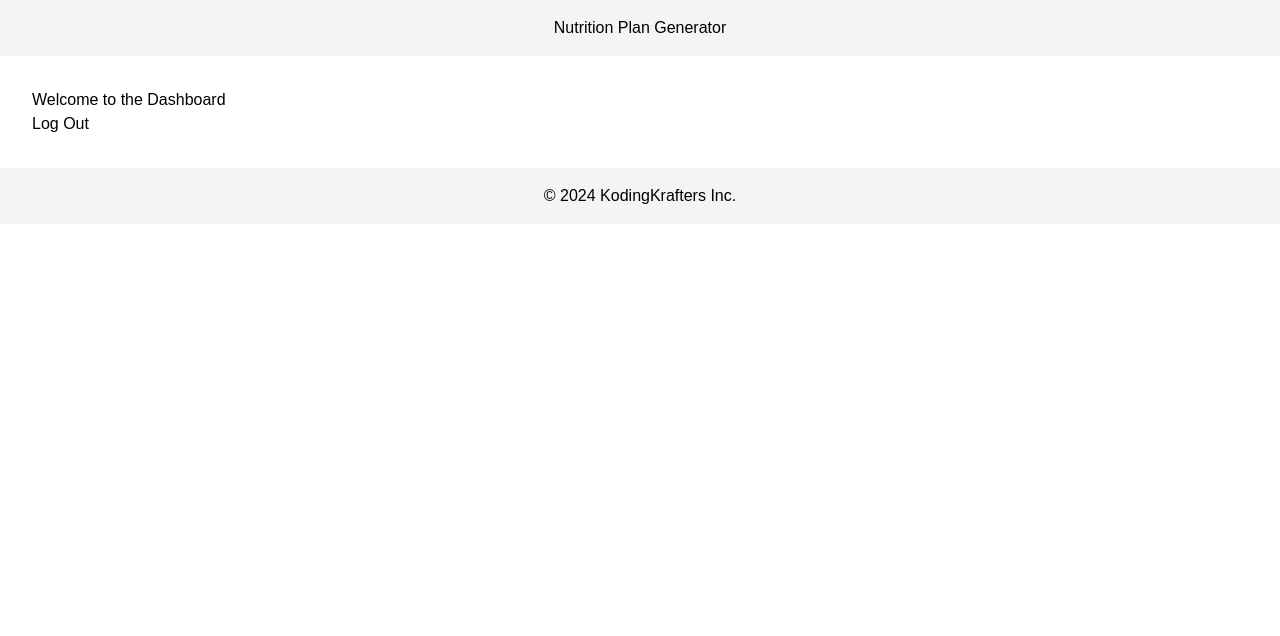
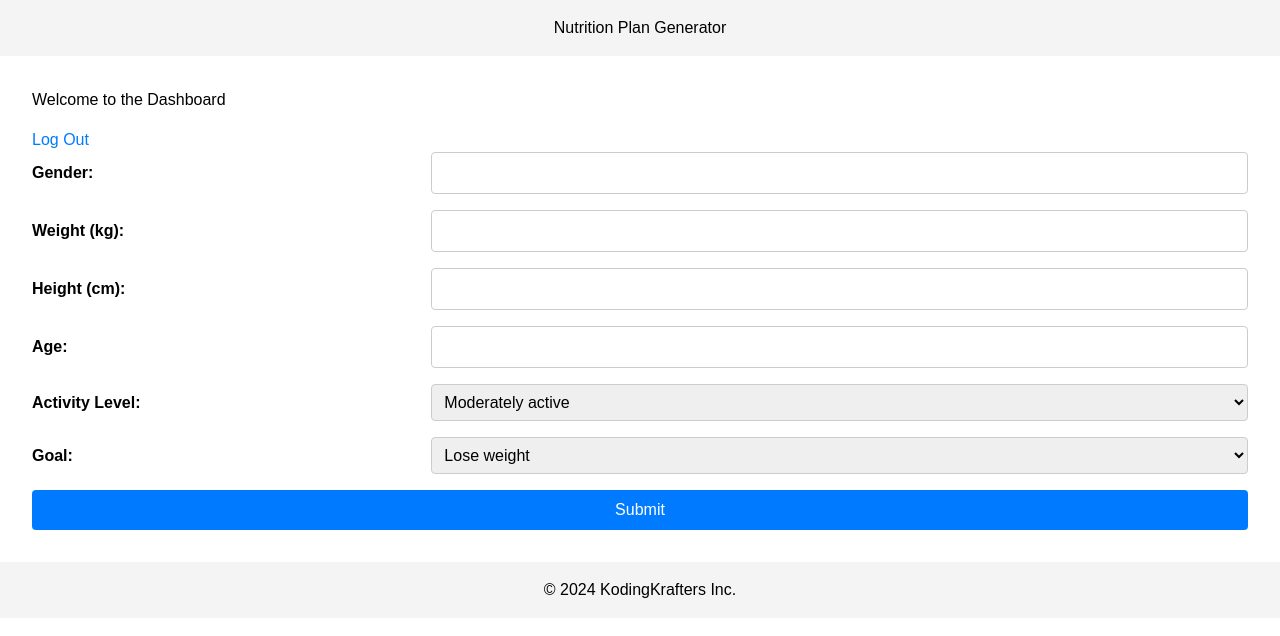
Before and after one commit to sajeeshkumar/nutriplan-frontend, a Next.js app: page /dashboard in a window 1280 px wide. Shown: the top 636 px of the page. Built offline with nearby package versions, Linux system fonts and the light colour scheme; sample sign-in values are in the browser's storage.

Commit message:
Added new dashboard which calls calorie intake

```diff
--- a/app/dashboard/page.js
+++ b/app/dashboard/page.js
@@ -1,10 +1,23 @@
 'use client';
 
+import { useState, useEffect } from 'react';
 import { useRouter } from 'next/navigation';
-import { useEffect } from 'react';
 
 export default function Dashboard() {
   const router = useRouter();
+
+  // State to hold the form data
+  const [formData, setFormData] = useState({
+    gender: '',
+    weight: '',
+    height: '',
+    age: '',
+    activity_level: 'moderately active',
+    goal: 'lose weight',
+  });
+
+  // State to hold the API response data
+  const [apiResponse, setApiResponse] = useState(null);
 
   useEffect(() => {
     // Check if the user is authenticated
@@ -13,7 +26,7 @@ export default function Dashboard() {
       // Redirect to login if not authenticated
       router.push('/');
     }
-  }, []);
+  }, [router]);
 
   const handleLogout = () => {
     // Clear any client-side authentication data
@@ -22,12 +35,197 @@ export default function Dashboard() {
     router.push('/');
   };
 
+  const handleChange = (e) => {
+    const { name, value } = e.target;
+    setFormData((prevState) => ({
+      ...prevState,
+      [name]: value,
+    }));
+  };
+
+  const handleSubmit = async (e) => {
+    e.preventDefault();
+
+    const { gender, weight, height, age, activity_level, goal } = formData;
+
+    // Prepare the JSON to send to the API
+    const requestBody = {
+      gender,
+      weight: parseInt(weight),
+      height: parseInt(height),
+      age: parseInt(age),
+      activity_level,
+      goal,
+    };
+
+    try {
+      const res = await fetch(`${process.env.NEXT_PUBLIC_CALORIE_INTAKE_API_HOST}/calculate-calories`, {
+        method: 'POST',
+        headers: {
+          'Content-Type': 'application/json',
+        },
+        body: JSON.stringify(requestBody),
+      });
+
+      const data = await res.json();
+      setApiResponse(data); // Update API response
+    } catch (error) {
+      console.error('Error making API call:', error);
+    }
+  };
+
   return (
-    <div>
+    <div className="dashboard-container">
       <h1>Welcome to the Dashboard</h1>
-      <button className="logout-button" onClick={handleLogout}>
+
+      {/* Logout Link */}
+      <a
+        href="#"
+        className="logout-link"
+        onClick={handleLogout}
+      >
         Log Out
-      </button>
+      </a>
+
+      {/* Form to input details */}
+      <form onSubmit={handleSubmit} className="form-container">
+        <div className="form-group">
+          <label htmlFor="gender" className="form-label">Gender:</label>
+          <input
+            type="text"
+            id="gender"
+            name="gender"
+            value={formData.gender}
+            onChange={handleChange}
+            required
+            className="form-input"
+          />
+        </div>
+
+        <div className="form-group">
+          <label htmlFor="weight" className="form-label">Weight (kg):</label>
+          <input
+            type="number"
+            id="weight"
+            name="weight"
+            value={formData.weight}
+            onChange={handleChange}
+            required
+            className="form-input"
+          />
+        </div>
+
+        <div className="form-group">
+          <label htmlFor="height" className="form-label">Height (cm):</label>
+          <input
+            type="number"
+            id="height"
+            name="height"
+            value={formData.height}
+            onChange={handleChange}
+            required
+            className="form-input"
+          />
+        </div>
+
+        <div className="form-group">
+          <label htmlFor="age" className="form-label">Age:</label>
+          <input
+            type="number"
+            id="age"
+            name="age"
+            value={formData.age}
+            onChange={handleChange}
+            required
+            className="form-input"
+          />
+        </div>
+
+        <div className="form-group">
+          <label htmlFor="activity_level" className="form-label">Activity Level:</label>
+          <select
+            id="activity_level"
+            name="activity_level"
+            value={formData.activity_level}
+            onChange={handleChange}
+            required
+            className="form-input"
+          >
+            <option value="sedentary">Sedentary</option>
+            <option value="lightly active">Lightly active</option>
+            <option value="moderately active">Moderately active</option>
+            <option value="very active">Very active</option>
+          </select>
+        </div>
+
+        <div className="form-group">
+          <label htmlFor="goal" className="form-label">Goal:</label>
+          <select
+            id="goal"
+            name="goal"
+            value={formData.goal}
+            onChange={handleChange}
+            required
+            className="form-input"
+          >
+            <option value="lose weight">Lose weight</option>
+            <option value="maintain weight">Maintain weight</option>
+            <option value="gain weight">Gain weight</option>
+          </select>
+        </div>
+
+        <button type="submit">Submit</button>
+      </form>
+
+      {/* Displaying the response from the API in form fields */}
+      {apiResponse && (
+        <div className="result-container">
+          <h2>Response</h2>
+          <div className="form-group">
+            <label htmlFor="apiActivityLevel" className="form-label">Activity Level:</label>
+            <input
+              type="text"
+              id="apiActivityLevel"
+              value={apiResponse.activityLevel}
+              disabled
+              className="form-input"
+            />
+          </div>
+
+          <div className="form-group">
+            <label htmlFor="apiBmr" className="form-label">Basal Metabolic Rate (BMR):</label>
+            <input
+              type="text"
+              id="apiBmr"
+              value={apiResponse.bmr}
+              disabled
+              className="form-input"
+            />
+          </div>
+
+          <div className="form-group">
+            <label htmlFor="apiCaloriesNeeded" className="form-label">Daily Calorie Intake:</label>
+            <input
+              type="text"
+              id="apiCaloriesNeeded"
+              value={apiResponse.caloriesNeeded}
+              disabled
+              className="form-input"
+            />
+          </div>
+
+          <div className="form-group">
+            <label htmlFor="apiGoal" className="form-label">Goal:</label>
+            <input
+              type="text"
+              id="apiGoal"
+              value={apiResponse.goal}
+              disabled
+              className="form-input"
+            />
+          </div>
+        </div>
+      )}
     </div>
   );
 }
--- a/app/globals.css
+++ b/app/globals.css
@@ -18,21 +18,62 @@ main {
   padding: 2rem;
 }
 
-.dashboard-container {
-  position: relative;
-  padding: 20px;
+/* Form container and labels */
+.form-container {
+  display: flex;
+  flex-direction: column;
+  gap: 1rem;
+}
+
+.form-group {
+  display: flex;
+  justify-content: space-between;
+  align-items: center;
+}
+
+.form-label {
+  flex: 1;
+  font-weight: bold;
+}
+
+.form-input {
+  flex: 2;
+  padding: 0.5rem;
+  border: 1px solid #ccc;
+  border-radius: 4px;
+  width: 200px; /* adjust width as needed */
+}
+
+.result-container {
+  margin-top: 2rem;
+  padding: 1rem;
+  border-top: 2px solid #ccc;
+  display: flex;
+  flex-direction: column;
+  gap: 1rem;
+}
+
+button {
+  padding: 0.5rem 1rem;
+  border: none;
+  background-color: #007BFF;
+  color: white;
+  cursor: pointer;
+  font-size: 1rem;
+  border-radius: 4px;
+}
+
+button:hover {
+  background-color: #0056b3;
 }
 
 .logout-link {
-  position: absolute;
-  top: 20px;
-  right: 20px;
-  color: #1e40af; /* Tailwind blue-700 */
-  font-weight: bold;
+  display: block;
+  margin-top: 1rem;
+  color: #007BFF;
   text-decoration: none;
-  font-size: 16px;
 }
 
 .logout-link:hover {
-  color: #0c4a6e; /* Darker shade on hover */
+  text-decoration: underline;
 }
--- a/app/page.js
+++ b/app/page.js
@@ -11,7 +11,7 @@ export default function Login() {
 
   const handleLogin = async () => {
     try {
-      const res = await fetch(`${process.env.NEXT_PUBLIC_API_URL}/login`, {
+      const res = await fetch(`${process.env.NEXT_PUBLIC_AUTH_HOST}/login`, {
         method: 'POST',
         headers: { 'Content-Type': 'application/json' },
         body: JSON.stringify({ username, password }),
```
